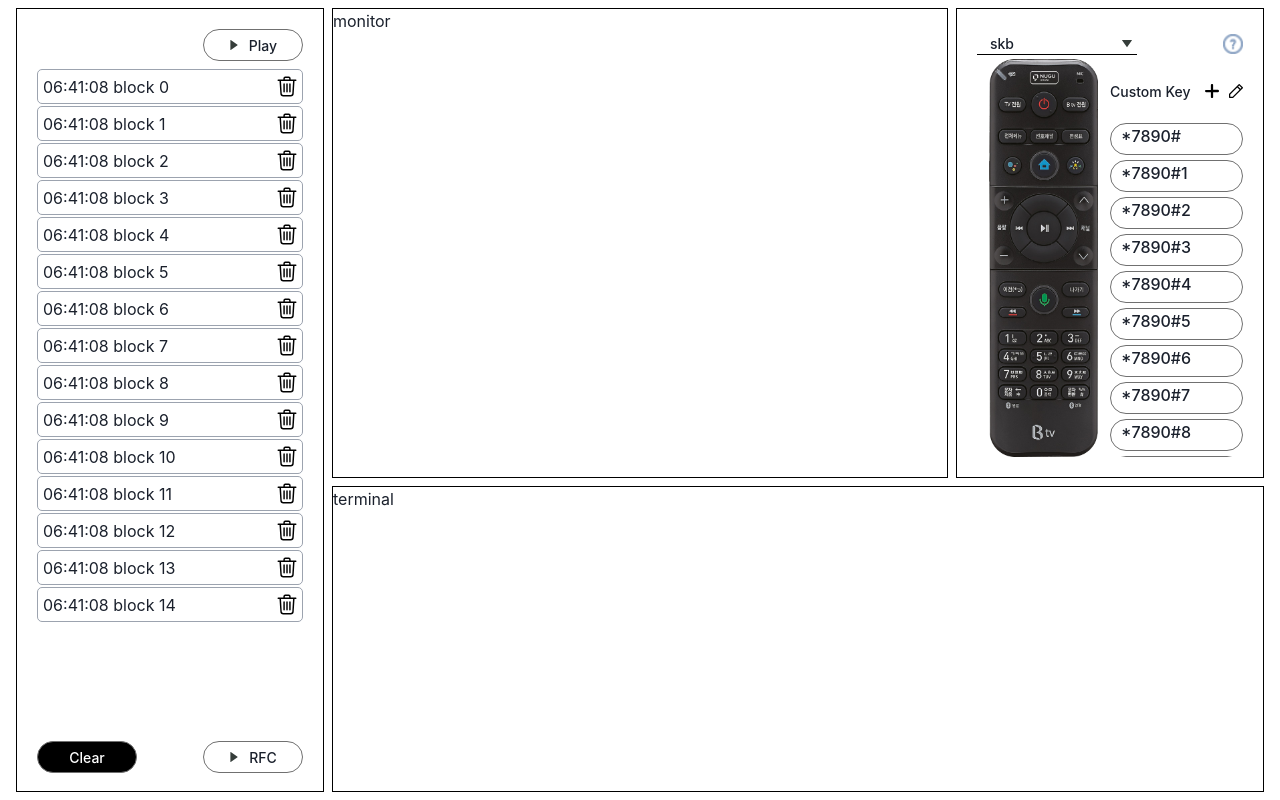
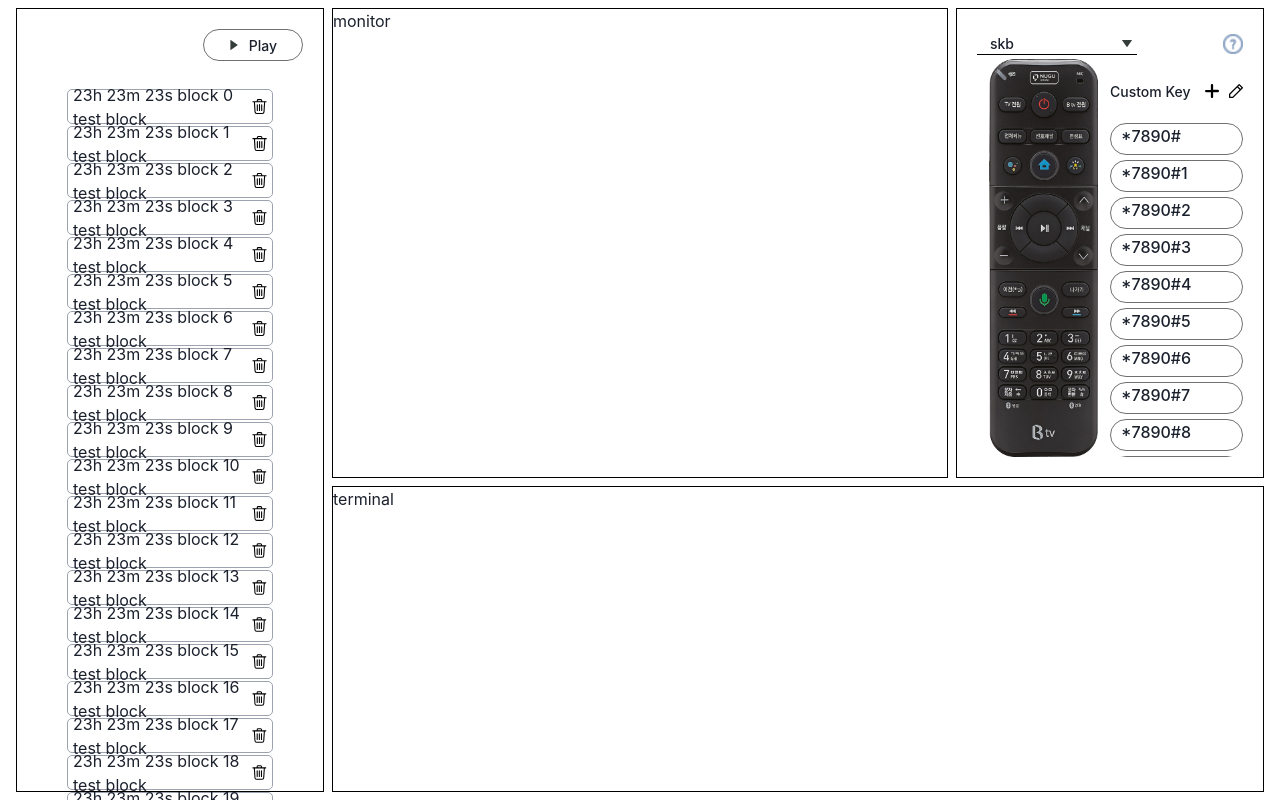
Before and after one commit to woojinjo95/prep-exec-analysis, a React (Vite) app in the folder frontend/: page /action in a window 1280 px wide. Shown: the top 800 px of the page. Built offline with nearby package versions, Linux system fonts and the light colour scheme.

Commit message:
block area css 수정 및 드래그 블록 선택 여부에 가로는 드래그 영역에 포함만 되도 선택되도록 수정

```diff
--- a/frontend/src/page/ActionPage/components/ActionSection/components/ActionBlockArea.tsx
+++ b/frontend/src/page/ActionPage/components/ActionSection/components/ActionBlockArea.tsx
@@ -5,10 +5,10 @@ import { formatDateTo } from '@global/usecase'
 import ActionBlockItem from './ActionBlockItem'
 import { Block } from '../types'
 
-const blockData: Block[] = Array.from({ length: 15 }, (_, i) => ({
+const blockData: Block[] = Array.from({ length: 30 }, (_, i) => ({
   id: i,
-  title: `block ${i}`,
-  time: formatDateTo('HH:MM:SS', new Date()),
+  title: `block ${i} test block`,
+  time: '23h 23m 23s',
   refIdx: i,
 }))
 
@@ -152,16 +152,19 @@ const ActionBlockArea = (): JSX.Element => {
       const maxX = Math.max(startX, endX)
       const maxY = Math.max(startY, endY)
 
-      // 드래그 영역 안에 있는 블록들을 선택
+      // 드래그 영역에 속하는 블럭들의 id
       const selectedIds: number[] = blocks
         .filter((block) => {
           if (!blocksRef.current[block.refIdx]) return false
 
           const blockRect = blocksRef.current[block.refIdx]!.getBoundingClientRect()
-          const blockX = blockRect.left + blockRect.width / 2
           const blockY = blockRect.top + blockRect.height / 2
 
-          return blockX >= minX && blockX <= maxX && blockY >= minY && blockY <= maxY
+          return (
+            blockY >= minY &&
+            blockY <= maxY &&
+            ((minX <= blockRect.left && maxX >= blockRect.left) || (maxX >= blockRect.right && minX <= blockRect.right))
+          )
         })
         .map((block) => block.id)
 
@@ -195,10 +198,14 @@ const ActionBlockArea = (): JSX.Element => {
             if (!blocksRef.current[block.refIdx]) return false
 
             const blockRect = blocksRef.current[block.refIdx]!.getBoundingClientRect()
-            const blockX = blockRect.left + blockRect.width / 2
             const blockY = blockRect.top + blockRect.height / 2
 
-            return blockX >= minX && blockX <= maxX && blockY >= minY && blockY <= maxY
+            return (
+              blockY >= minY &&
+              blockY <= maxY &&
+              ((minX <= blockRect.left && maxX >= blockRect.left) ||
+                (maxX >= blockRect.right && minX <= blockRect.right))
+            )
           })
           .map((block) => block.id)
 
@@ -209,7 +216,7 @@ const ActionBlockArea = (): JSX.Element => {
 
   return (
     <div
-      className="h-full w-full"
+      className="h-full w-full pl-[30px] pr-[30px] overflow-y-auto pt-[20px]"
       onMouseDown={handleMouseDown}
       onMouseUp={handleMouseUp}
       onMouseMove={handleMouseMove}
```
